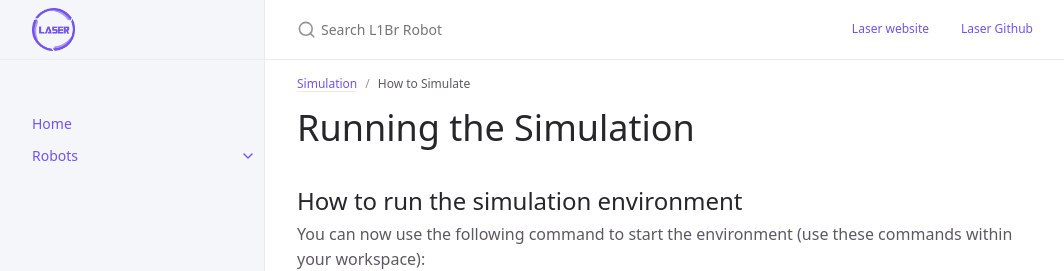
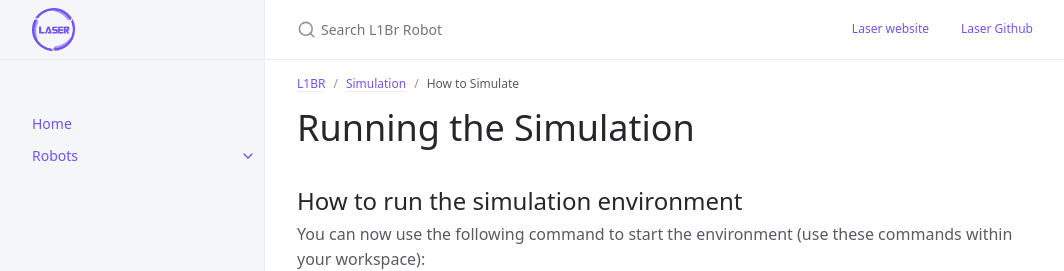
Before and after one commit to LASER-Robotics/LASER-Robotics.github.io, a Jekyll site: the page built from Robots/L1BR/Simulation/howto.md, in a window 1280 px wide and 1123 px high. Shown: the top 271 px of the window, without its empty margins (107-1171 px from the left). Built offline with Jekyll 4.4.1, drawn with Linux system fonts in a browser that asks for light colours.

Commit message:
Fixing bugs

```diff
--- a/Robots/L1BR/Simulation/howto.md
+++ b/Robots/L1BR/Simulation/howto.md
@@ -2,6 +2,7 @@
 layout: default
 title: How to Simulate
 parent: Simulation
+grand_parent: L1BR
 nav_order: 2
 ---
 
```
